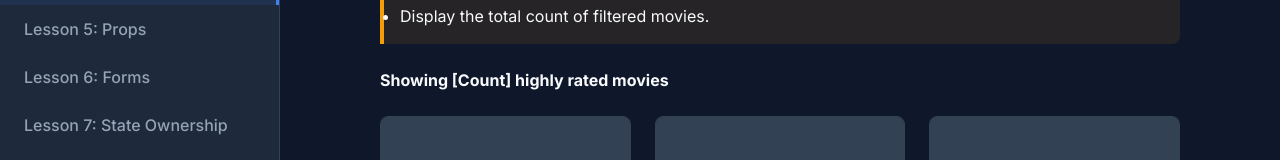
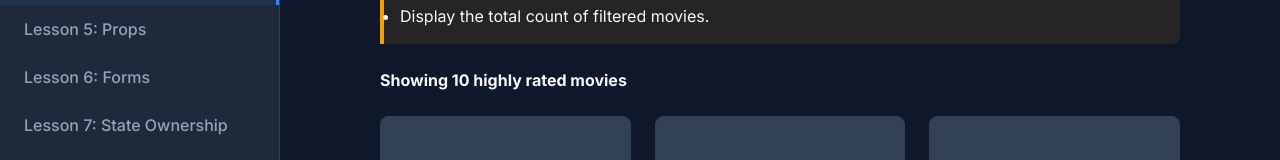
Before and after one commit to PinkCheetah1/University-Me---React, a React (Vite) app in the folder react-practice-lab/: page /lesson-4 in a window 1280 px wide. Shown: the part 330-490 px from the top of the page. Built offline with nearby package versions, Linux system fonts and the light colour scheme.

Commit message:
Added rating filter and count

```diff
--- a/react-practice-lab/src/pages/Lesson04Arrays.jsx
+++ b/react-practice-lab/src/pages/Lesson04Arrays.jsx
@@ -33,15 +33,15 @@ export default function Lesson04Arrays() {
 
       <div style={{ marginBottom: '1.5rem' }}>
         {/* TODO: Display the count of filtered movies */}
-        <strong>Showing [Count] highly rated movies</strong>
+        <strong>Showing {movies.length} highly rated movies</strong>
       </div>
 
       <div className="movie-grid">
         {/* TODO: Map over your filtered movies array to render these cards */}
 
         {/* Placeholder Card - Replace with mapped data */}
-        {movies.map(item =>
-          (<div className="movie-card">
+        {movies.filter(item => item.rating >= 8.5).map(item =>
+          (<div className="movie-card" key={item.id}>
           <div className="movie-img-placeholder">{item.emoji}</div>
           <div className="movie-info">
             <h4>{item.title}</h4>
```
